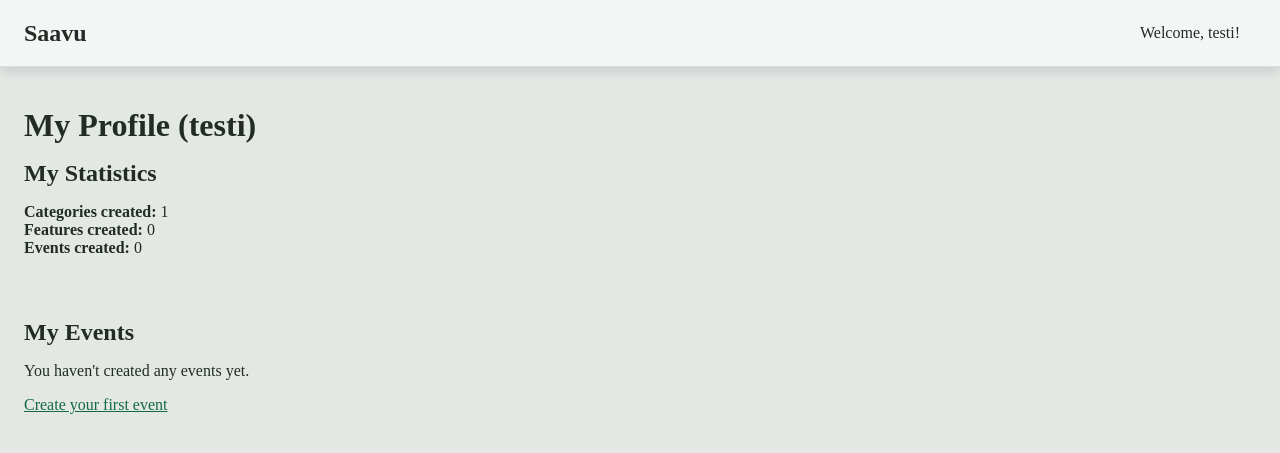
After one commit to jannesaranpaa/tikawe-saavu, a Flask app: page /profile in a window 1280 px wide. The commit adds this page. Shown: the top 453 px of the page. Run offline with Flask 3, Linux system fonts and the light colour scheme; a user stored in the database is signed in; data comes from the database, SQL or seed files in the repository; data that the repository does not hold is empty.

Commit message:
fix: display user statistics and events

```diff
--- a/app.py
+++ b/app.py
@@ -417,3 +417,12 @@ def remove_event(event_id):
 
     events.remove_event(event_id)
     return redirect("/events")
+
+
+@app.route("/profile")
+def profile():
+    require_login()
+
+    profile_data = users.get_user_profile_data(session["user_id"])
+
+    return render_template("auth/profile.html", data=profile_data)
--- /dev/null
+++ b/templates/auth/profile.html
@@ -0,0 +1,33 @@
+{% extends 'base.html' %}
+
+{% block header %}
+  <h1>My Profile ({{ session['username'] }})</h1>
+{% endblock %}
+
+{% block content %}
+    <section class="stats-section" style="margin-bottom: 30px;">
+        <h2>My Statistics</h2>
+        <ul>
+            <li><strong>Categories created:</strong> {{ data.categories_count }}</li>
+            <li><strong>Features created:</strong> {{ data.features_count }}</li>
+            <li><strong>Events created:</strong> {{ data.events_count }}</li>
+        </ul>
+    </section>
+
+    <section class="user-items-section">
+        <h2>My Events</h2>
+        {% if data.events %}
+            <ul class="cardlist">
+                {% for event in data.events %}
+                <li class="card">
+                    <h3><a href="{{ url_for('view_event', slug=event.slug) }}">{{ event.name }}</a></h3>
+                    <p>{{ event.description }}</p>
+                </li>
+                {% endfor %}
+            </ul>
+        {% else %}
+            <p>You haven't created any events yet.</p>
+            <a class="button" href="/new_event">Create your first event</a>
+        {% endif %}
+    </section>
+{% endblock %}
--- a/templates/base.html
+++ b/templates/base.html
@@ -6,13 +6,12 @@
     <div class="nav-content">
         <a href="/" class="heading">Saavu</a>
         <ul>
-    {% if g.user %}
+            {% if session.user_id %}
             <li>
                 <details class="dropdown">
-            <summary class="primary">Welcome, {{ g.user['username'] }}!</summary>
+                    <summary class="primary">Welcome, {{ session.username }}!</summary>
                     <ul class="dropdown-content">
-                <li><a href="#">My Events</a></li>
-                <li><a href="#">Account</a></li>
+                        <li><a href="{{ url_for('profile') }}">My Profile & Stats</a></li>
                         <li><a href="{{ url_for('logout') }}">Log Out</a></li>
                     </ul>
                 </details>
--- a/users.py
+++ b/users.py
@@ -26,3 +26,27 @@ def check_login(username, password):
         return user_id
     else:
         return None
+
+
+def get_user_profile_data(user_id):
+    c_count = db.query(
+        "SELECT COUNT(id) AS count FROM categories WHERE user_id = ?", [user_id]
+    )[0]["count"]
+    f_count = db.query(
+        "SELECT COUNT(id) AS count FROM features WHERE user_id = ?", [user_id]
+    )[0]["count"]
+    e_count = db.query(
+        "SELECT COUNT(id) AS count FROM events WHERE user_id = ?", [user_id]
+    )[0]["count"]
+
+    user_events = db.query(
+        "SELECT id, name, slug, description FROM events WHERE user_id = ? ORDER BY created_at DESC",
+        [user_id],
+    )
+
+    return {
+        "categories_count": c_count,
+        "features_count": f_count,
+        "events_count": e_count,
+        "events": user_events,
+    }
```
Lines whose indentation alone changed are shown as unchanged.
